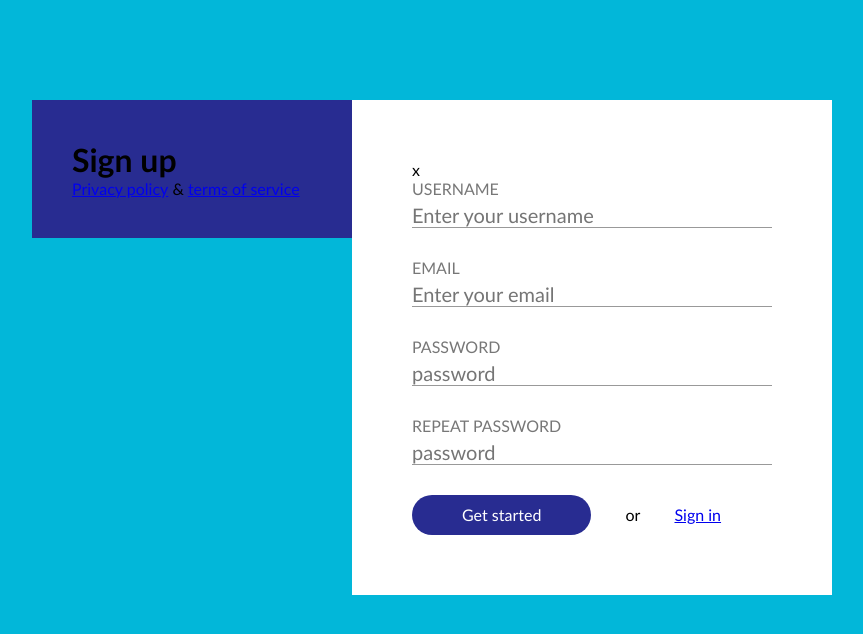
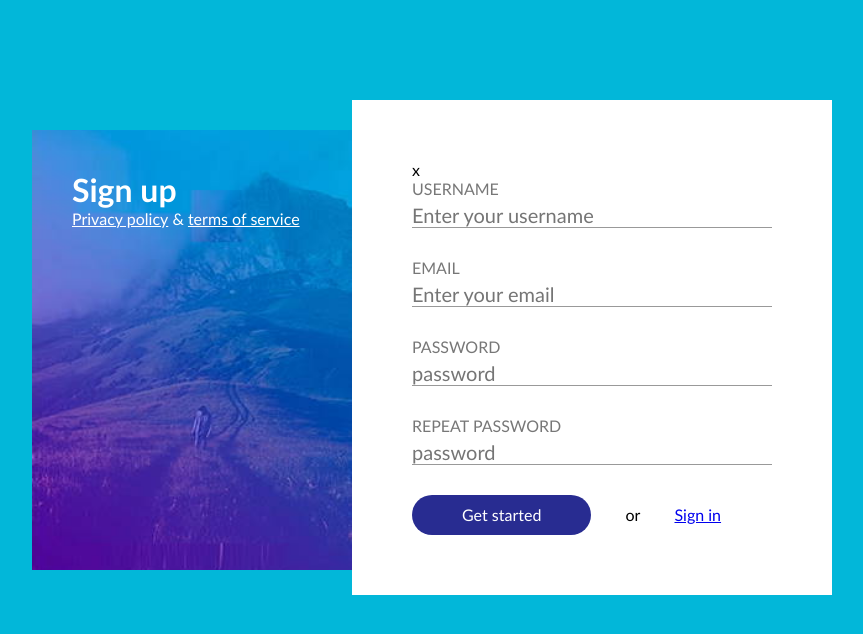
Before and after one commit to front-end-by-rimantas/18-b-sign-up, a plain HTML site: page index.html in a window 1280 px wide. Shown: the whole page, without its empty margins (208-1071 px from the left). Drawn offline with Linux system fonts and the light colour scheme.

Commit message:
Left side background

```diff
--- a/main.css
+++ b/main.css
@@ -20,8 +20,15 @@ body {
             display: inline-block;
             float: left;
             width: 40%;
+            height: 440px;
             padding: 40px;
+            margin-top: 30px;
             background-color: #282C91;
+            background-image: url(./hill.jpg);
+            background-repeat: no-repeat;
+            background-size: cover;
+            background-position: center;
+            color: #fff;
         }
             .title {
 
@@ -30,7 +37,7 @@ body {
 
             }
                 .link {
-
+                    color: #fff;
                 }
                 .amp {
 
```
Also changed, not shown: hill.jpg (added).
